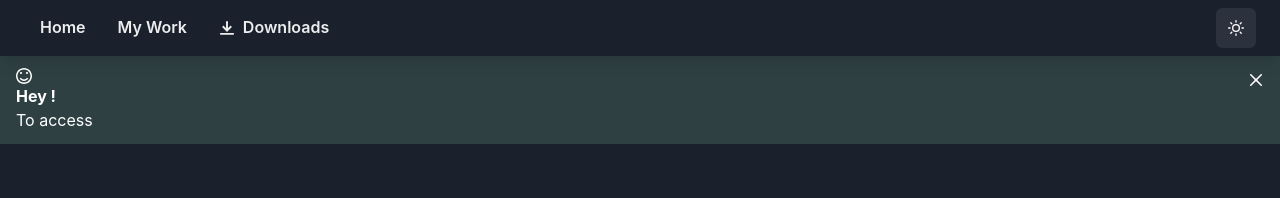
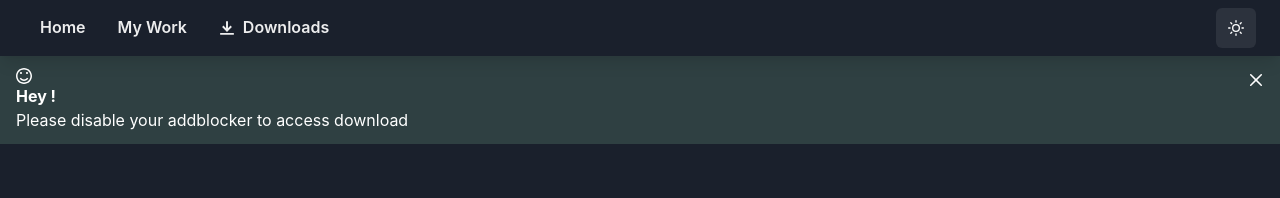
Before and after one commit to HexS2/Portfolio, a Next.js app: page /download in a window 1280 px wide. Shown: the top 198 px of the page. Built offline with nearby package versions, Linux system fonts and the light colour scheme.

Commit message:
Update download.js

```diff
--- a/pages/download.js
+++ b/pages/download.js
@@ -32,7 +32,9 @@ export default function Download() {
         <ImSmile />
         <Box flex="1">
           <AlertTitle>Hey !</AlertTitle>
-          <AlertDescription display="block">To access</AlertDescription>
+          <AlertDescription display="block">
+            Please disable your addblocker to access download
+          </AlertDescription>
         </Box>
         <CloseButton
           onClick={() => setDisplay("none")}
```
